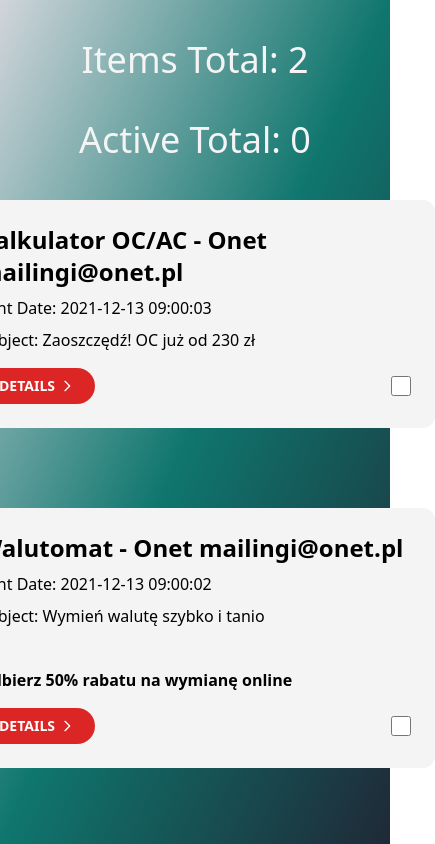
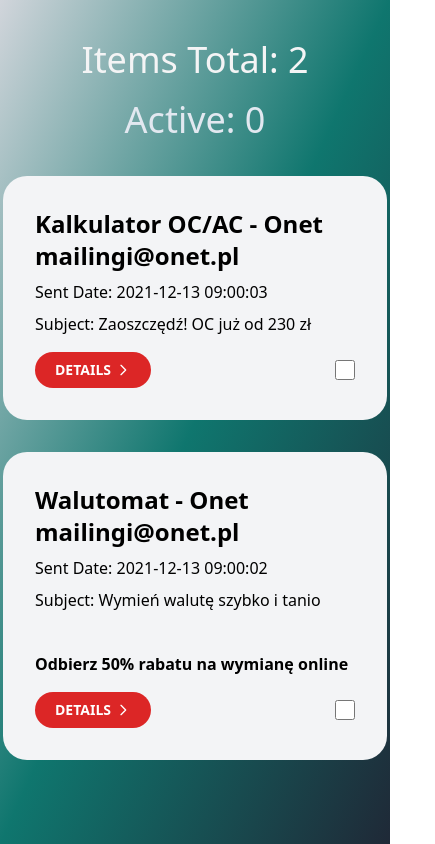
Before and after one commit to jakub0227/assignment_demo, a React (Create React App) app: page / in a window 390 px wide. Shown: the whole page, 435 px wide, since content can reach past the window. Built offline with nearby package versions, Linux system fonts and the light colour scheme.

Commit message:
fix responsive mobile view

```diff
--- a/src/components/Card/Card.tsx
+++ b/src/components/Card/Card.tsx
@@ -26,7 +26,7 @@
   };
 
   return (
-    <div className="bg-zinc-100 p-6 w-[30rem] h-min my-10 rounded-xl flex-col items-center justify-center">
+    <div className="p-8 w-96 my-4 rounded-3xl bg-gray-100 transition duration-200 ease-in-out hover:scale-105 hover:drop-shadow-2xl">
       <h4 className="font-bold text-2xl mb-2">{from}</h4>
       <p className="my-2">Sent Date: {sent_date}</p>
       <p className="my-2">Subject: {subject}</p>
@@ -54,7 +54,7 @@
         </button>
         <input
           type="checkbox"
-          className="rounded form-checkbox h-5 w-5"
+          className="rounded form-checkbox h-5 w-5 cursor-pointer"
           defaultChecked={is_unread}
           onChange={() => toggleCheckBox(id)}
         />
--- a/src/pages/DetailsPage/DetailsPage.tsx
+++ b/src/pages/DetailsPage/DetailsPage.tsx
@@ -10,8 +10,8 @@
 
   const foundDetail = data.find((el) => el.id.toString() === id);
   return (
-    <div className="bg-zinc-100 p-6 w-[28rem] h-min my-10 rounded-xl flex-col">
-      <h5 className="text-xl mt-10 ">
+    <div className="bg-zinc-100 p-6 h-min my-10 rounded-xl flex-col">
+      <h5 className="text-xl mt-5 ">
         <span className="font-bold">Details of ID: </span>
         {foundDetail?.id}
       </h5>
--- a/src/pages/HomePage/HomePage.tsx
+++ b/src/pages/HomePage/HomePage.tsx
@@ -10,8 +10,8 @@
   return (
     <>
       <h1 className="text-4xl mt-10 text-zinc-100">Items Total: {total}</h1>
-      <h1 className="text-4xl mt-10 text-zinc-100">
-        Active Total: {activeSelect.length}
+      <h1 className="text-4xl my-5 text-slate-200">
+        Active: {activeSelect.length}
       </h1>
       {data.map((el) => (
         <Card
```
